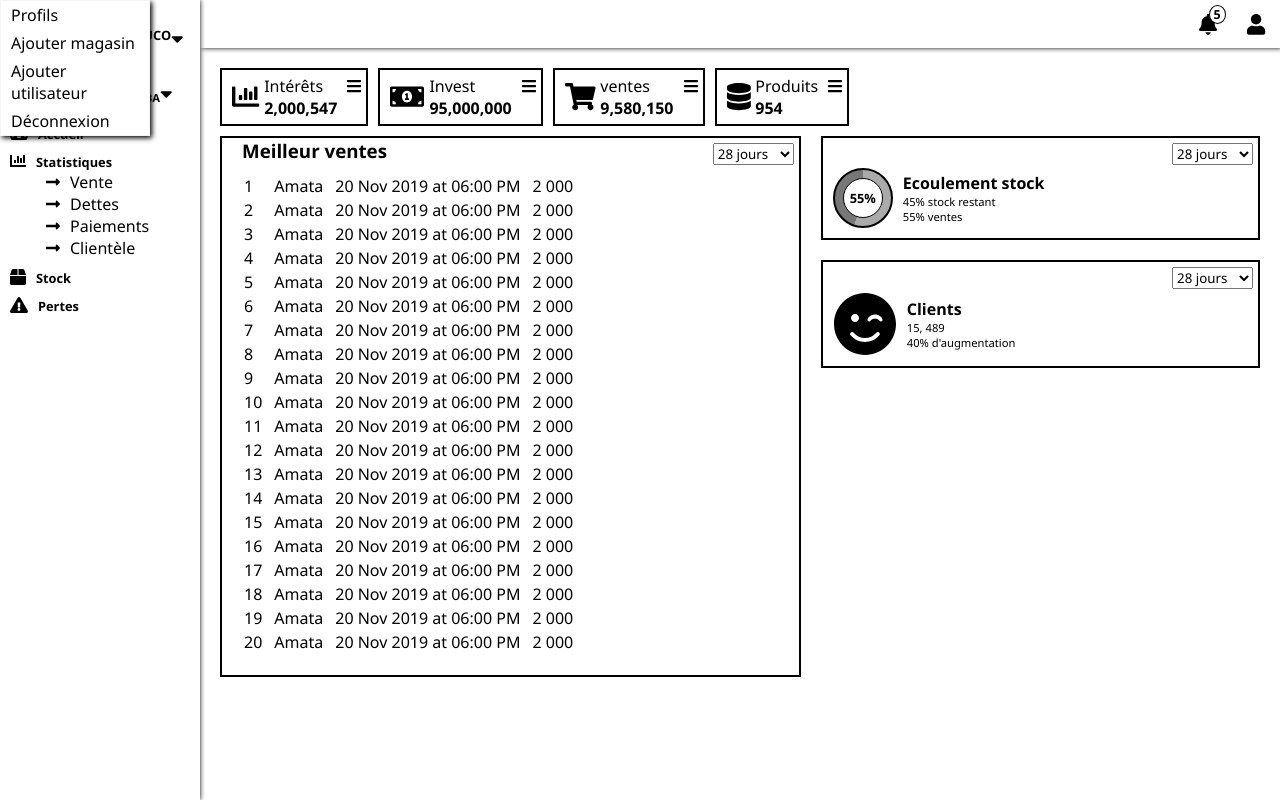
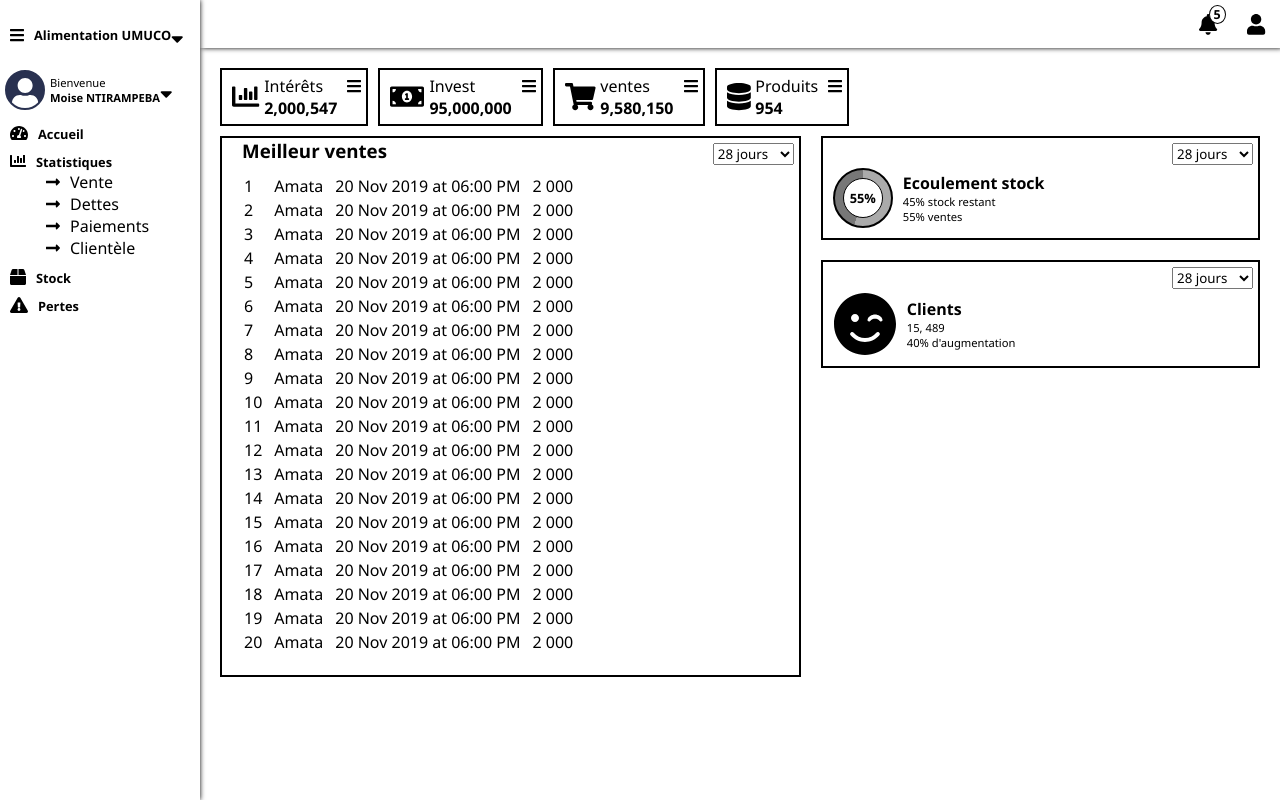
Before and after one commit to hogiburundi/urufatanamende_ui, a Vue app: page / in a window 1280 px wide. Both pictures are taken after typing "Sample", "Sample123" into the empty fields and a click on the button "Connexion". Built offline with nearby package versions, Linux system fonts and the light colour scheme.

Commit message:
display context in menus

```diff
--- a/src/App.vue
+++ b/src/App.vue
@@ -4,7 +4,6 @@
       <Menus/>
       <div class="right">
         <TopBar/>
-        <ContextMenu/>
         <router-view/>
       </div>
     </div>
@@ -15,10 +14,9 @@
 import LoginForm from "./components/login_form"
 import Menus from "./components/menus"
 import TopBar from "./components/topbar"
-import ContextMenu from "./components/context_menu"
 export default {
   components: {
-  	LoginForm, Menus, TopBar, ContextMenu
+  	LoginForm, Menus, TopBar
   },
   watch:{
     // "$store.state.user":{
--- a/src/components/context_menu.vue
+++ b/src/components/context_menu.vue
@@ -14,12 +14,12 @@ export default{
 .contextmenu{
 	position: absolute;
 	z-index: 3;
-	top: 0;
-	left: 0;
+	left: 10px;
 	width: 150px;
 	box-shadow: 2px 2px 5px;
 	border: 1px solid #ddd5;
 	background-color: white;
+	display: none;
 }
 .contextmenu > div{
 	padding: 3px 10px;
--- a/src/components/menus.vue
+++ b/src/components/menus.vue
@@ -5,6 +5,7 @@
 		<div class="name">Alimentation UMUCO</div>
 		<fa class="arrow" icon="sort-down"/>
 	</div>
+	<div class="profile">
 		<div class="user">
 			<div class="img">
 				<fa icon="user"/>
@@ -14,6 +15,8 @@
 				<div class="username">Moise NTIRAMPEBA</div>
 			</div>
 			<fa class="arrow" icon="sort-down"/>
+		</div>
+		<ContextMenu/>
 	</div>
 	<div class="submenus clickable">
 		<fa class="img" icon="tachometer-alt"/>
@@ -52,7 +55,10 @@
 </div>
 </template>
 <script>
+import ContextMenu from "./context_menu"
+
 export default{
+	components:{ ContextMenu }
 };
 </script>
 <style scoped>
@@ -93,6 +99,7 @@ export default{
 }
 .user{
 	font-size: .7em;
+	position: relative;
 }
 .username, .name{
 	font-weight: 700;
@@ -110,4 +117,7 @@ export default{
 .element:hover, .clickable:hover{
 	background-color: cadetblue;
 }
+.profile:hover .contextmenu{
+	display: block;
+}
 </style>
```
Lines whose indentation alone changed are shown as unchanged.
